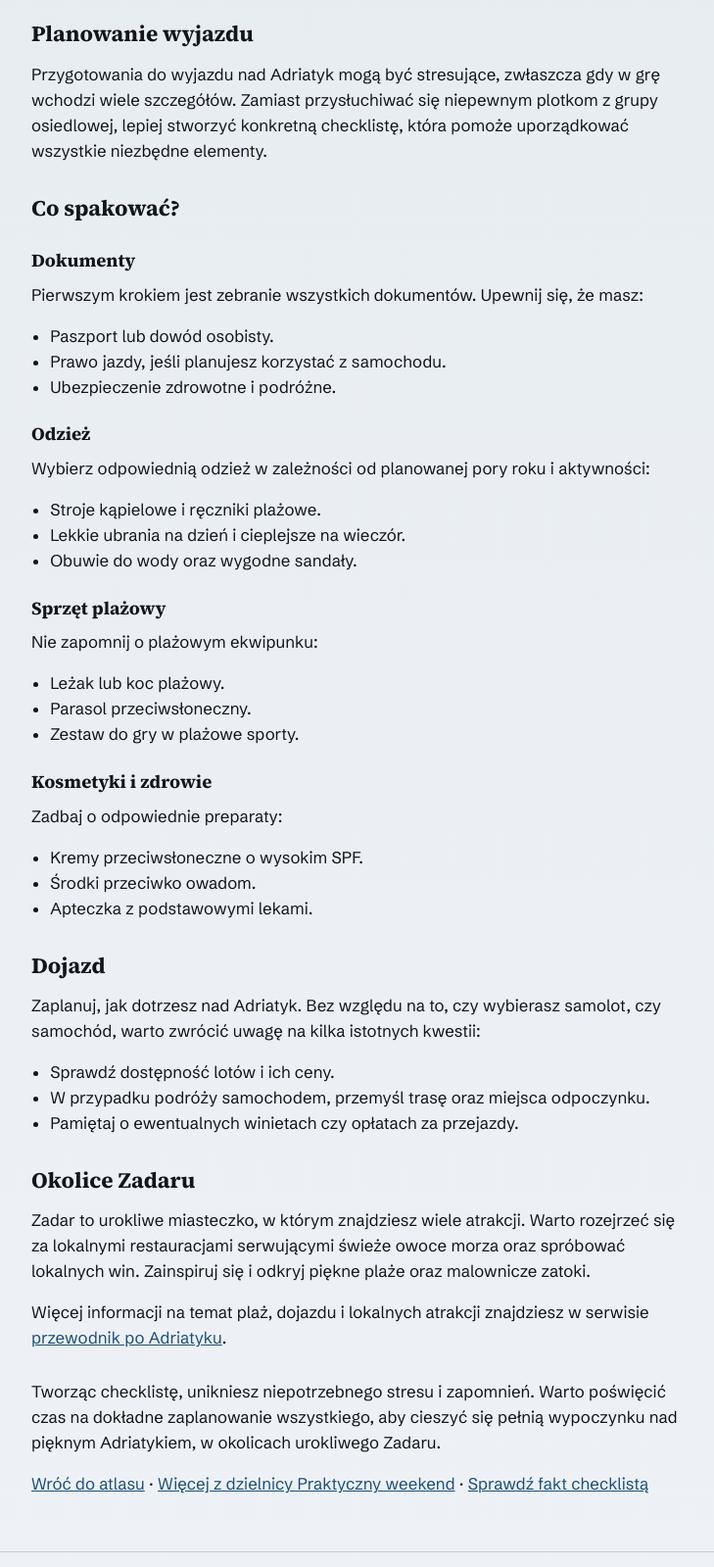
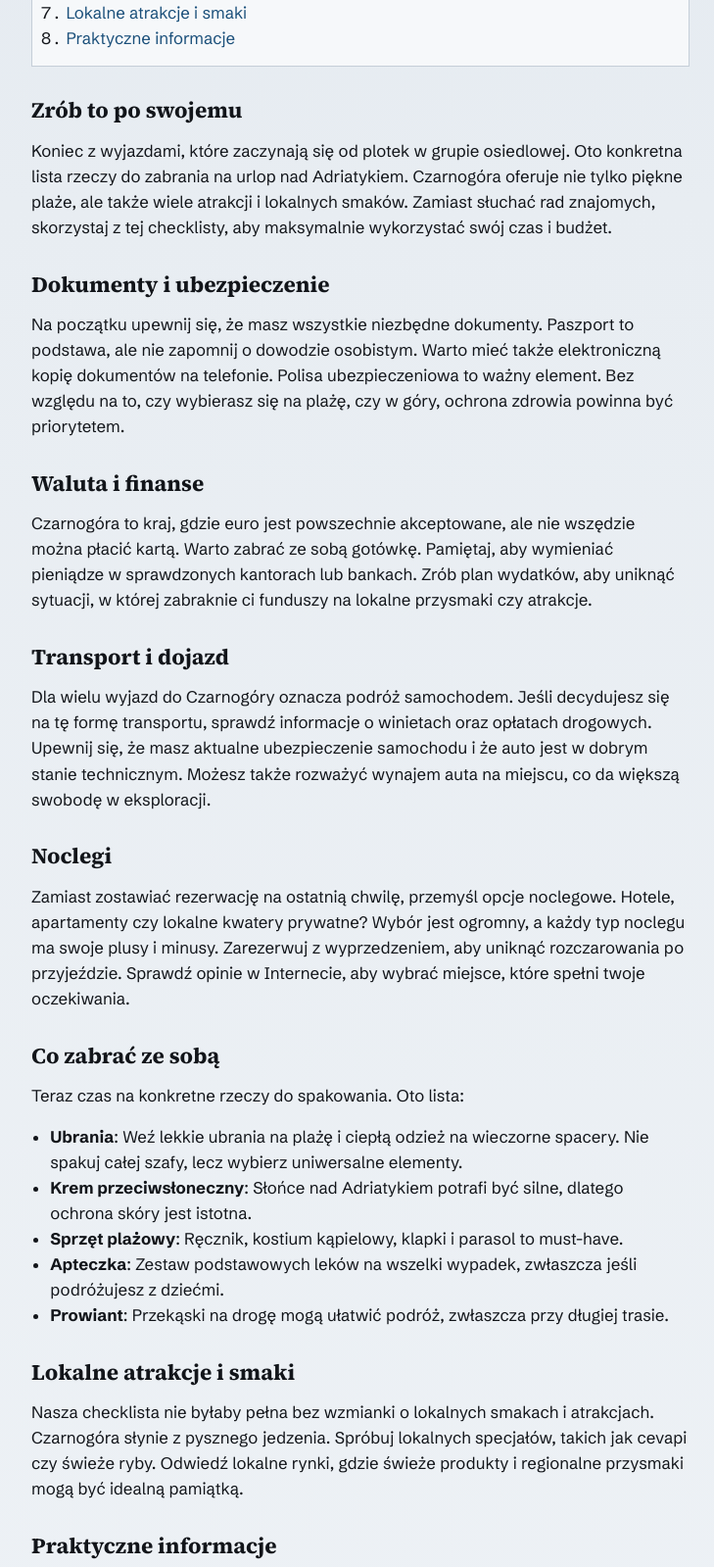
Before and after one commit to kodepl/dzielnica24, an Astro site: page /notatki/wyjazd-z-bloku-nad-adriatyk-praktyczna-checklista in a window 1280 px wide. Shown: the part 920-2519 px from the top of the page at 98% size, without its empty margins (272-1001 px from the left). Built offline with nearby package versions, Linux system fonts and the light colour scheme; Astro itself is replaced by a stand-in of ours.

Commit message:
post: Wyjazd z bloku nad Adriatyk: praktyczna checklista

```diff
--- a/src/content/notatki/wyjazd-z-bloku-nad-adriatyk-praktyczna-checklista.md
+++ b/src/content/notatki/wyjazd-z-bloku-nad-adriatyk-praktyczna-checklista.md
@@ -1,62 +1,53 @@
 ---
-title: "Wyjazd z bloku nad Adriatyk ,  praktyczna checklista"
-description: "Sprawdź, co spakować na wyjazd nad Adriatyk. Praktyczny przewodnik."
-pubDate: 2026-11-03
+title: "Wyjazd z bloku nad Adriatyk: praktyczna checklista"
+description: "Sprawdź, co zabrać na wyjazd do Czarnogóry, zamiast słuchać plotek."
+pubDate: 2026-11-08
 district: weekend
 form: przewodnik
 image: "https://images.unsplash.com/photo-1506905925346-21bda4d32df4?auto=format&fit=crop&w=1400&h=900&q=80"
 imageAlt: "Wybrzeże i niebo."
 evergreen: false
-readingMinutes: 7
+readingMinutes: 8
 ---
 
-## Planowanie wyjazdu
+## Zrób to po swojemu
 
-Przygotowania do wyjazdu nad Adriatyk mogą być stresujące, zwłaszcza gdy w grę wchodzi wiele szczegółów. Zamiast przysłuchiwać się niepewnym plotkom z grupy osiedlowej, lepiej stworzyć konkretną checklistę, która pomoże uporządkować wszystkie niezbędne elementy.
+Koniec z wyjazdami, które zaczynają się od plotek w grupie osiedlowej. Oto konkretna lista rzeczy do zabrania na urlop nad Adriatykiem. Czarnogóra oferuje nie tylko piękne plaże, ale także wiele atrakcji i lokalnych smaków. Zamiast słuchać rad znajomych, skorzystaj z tej checklisty, aby maksymalnie wykorzystać swój czas i budżet.
 
-## Co spakować?
+## Dokumenty i ubezpieczenie
 
-### Dokumenty
+Na początku upewnij się, że masz wszystkie niezbędne dokumenty. Paszport to podstawa, ale nie zapomnij o dowodzie osobistym. Warto mieć także elektroniczną kopię dokumentów na telefonie. Polisa ubezpieczeniowa to ważny element. Bez względu na to, czy wybierasz się na plażę, czy w góry, ochrona zdrowia powinna być priorytetem.
 
-Pierwszym krokiem jest zebranie wszystkich dokumentów. Upewnij się, że masz:
-- Paszport lub dowód osobisty.
-- Prawo jazdy, jeśli planujesz korzystać z samochodu.
-- Ubezpieczenie zdrowotne i podróżne.
+## Waluta i finanse
 
-### Odzież
+Czarnogóra to kraj, gdzie euro jest powszechnie akceptowane, ale nie wszędzie można płacić kartą. Warto zabrać ze sobą gotówkę. Pamiętaj, aby wymieniać pieniądze w sprawdzonych kantorach lub bankach. Zrób plan wydatków, aby uniknąć sytuacji, w której zabraknie ci funduszy na lokalne przysmaki czy atrakcje.
 
-Wybierz odpowiednią odzież w zależności od planowanej pory roku i aktywności:
-- Stroje kąpielowe i ręczniki plażowe.
-- Lekkie ubrania na dzień i cieplejsze na wieczór.
-- Obuwie do wody oraz wygodne sandały.
+## Transport i dojazd
 
-### Sprzęt plażowy
+Dla wielu wyjazd do Czarnogóry oznacza podróż samochodem. Jeśli decydujesz się na tę formę transportu, sprawdź informacje o winietach oraz opłatach drogowych. Upewnij się, że masz aktualne ubezpieczenie samochodu i że auto jest w dobrym stanie technicznym. Możesz także rozważyć wynajem auta na miejscu, co da większą swobodę w eksploracji.
 
-Nie zapomnij o plażowym ekwipunku:
-- Leżak lub koc plażowy.
-- Parasol przeciwsłoneczny.
-- Zestaw do gry w plażowe sporty.
+## Noclegi
 
-### Kosmetyki i zdrowie
+Zamiast zostawiać rezerwację na ostatnią chwilę, przemyśl opcje noclegowe. Hotele, apartamenty czy lokalne kwatery prywatne? Wybór jest ogromny, a każdy typ noclegu ma swoje plusy i minusy. Zarezerwuj z wyprzedzeniem, aby uniknąć rozczarowania po przyjeździe. Sprawdź opinie w Internecie, aby wybrać miejsce, które spełni twoje oczekiwania.
 
-Zadbaj o odpowiednie preparaty:
-- Kremy przeciwsłoneczne o wysokim SPF.
-- Środki przeciwko owadom.
-- Apteczka z podstawowymi lekami.
+## Co zabrać ze sobą
 
-## Dojazd
+Teraz czas na konkretne rzeczy do spakowania. Oto lista:
 
-Zaplanuj, jak dotrzesz nad Adriatyk. Bez względu na to, czy wybierasz samolot, czy samochód, warto zwrócić uwagę na kilka istotnych kwestii:
-- Sprawdź dostępność lotów i ich ceny.
-- W przypadku podróży samochodem, przemyśl trasę oraz miejsca odpoczynku.
-- Pamiętaj o ewentualnych winietach czy opłatach za przejazdy.
+- **Ubrania**: Weź lekkie ubrania na plażę i ciepłą odzież na wieczorne spacery. Nie spakuj całej szafy, lecz wybierz uniwersalne elementy.
+- **Krem przeciwsłoneczny**: Słońce nad Adriatykiem potrafi być silne, dlatego ochrona skóry jest istotna.
+- **Sprzęt plażowy**: Ręcznik, kostium kąpielowy, klapki i parasol to must-have.
+- **Apteczka**: Zestaw podstawowych leków na wszelki wypadek, zwłaszcza jeśli podróżujesz z dziećmi.
+- **Prowiant**: Przekąski na drogę mogą ułatwić podróż, zwłaszcza przy długiej trasie.
 
-## Okolice Zadaru
+## Lokalne atrakcje i smaki
 
-Zadar to urokliwe miasteczko, w którym znajdziesz wiele atrakcji. Warto rozejrzeć się za lokalnymi restauracjami serwującymi świeże owoce morza oraz spróbować lokalnych win. Zainspiruj się i odkryj piękne plaże oraz malownicze zatoki.
+Nasza checklista nie byłaby pełna bez wzmianki o lokalnych smakach i atrakcjach. Czarnogóra słynie z pysznego jedzenia. Spróbuj lokalnych specjałów, takich jak cevapi czy świeże ryby. Odwiedź lokalne rynki, gdzie świeże produkty i regionalne przysmaki mogą być idealną pamiątką.
 
-Więcej informacji na temat plaż, dojazdu i lokalnych atrakcji znajdziesz w serwisie [przewodnik po Adriatyku](https://adriatyk.info/).
+## Praktyczne informacje
 
-##
+Przed wyjazdem warto zapoznać się z lokalnymi zwyczajami i prawami. Upewnij się, że znasz podstawowe zwroty w języku serbskim, co ułatwi komunikację. Dowiedz się także o lokalnych przepisach dotyczących bezpieczeństwa i zdrowia.
 
-Tworząc checklistę, unikniesz niepotrzebnego stresu i zapomnień. Warto poświęcić czas na dokładne zaplanowanie wszystkiego, aby cieszyć się pełnią wypoczynku nad pięknym Adriatykiem, w okolicach urokliwego Zadaru.
+Jeśli chcesz więcej informacji o Czarnogórze, sprawdź [czarnogóra](https://e-czarnogora.pl/). Znajdziesz tam praktyczny przewodnik, który pomoże w planowaniu wyjazdu.
+
+Czas na przygodę. Spakuj się, przygotuj plan i ruszaj w drogę. Czarnogóra czeka na Ciebie!
```
